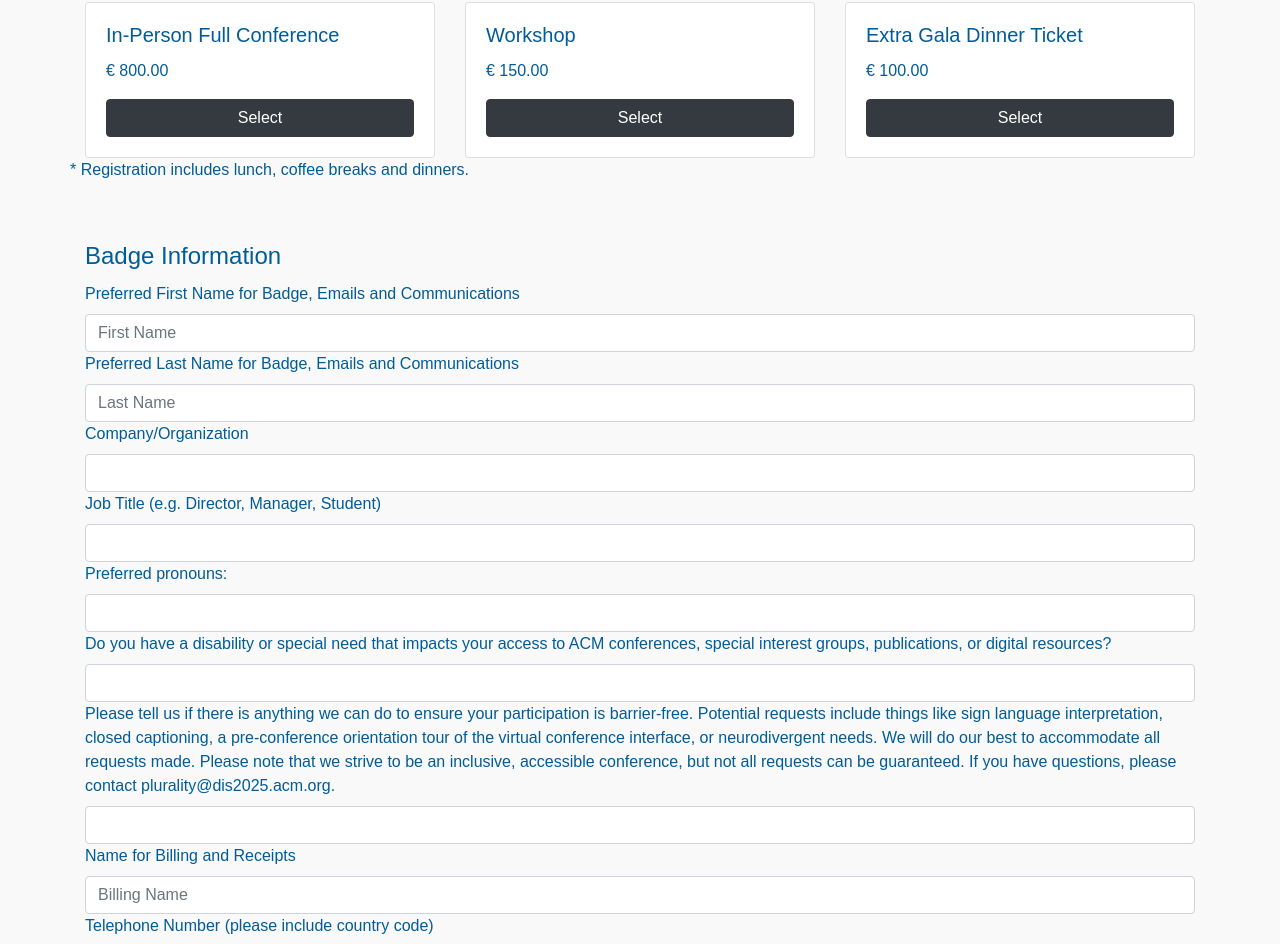
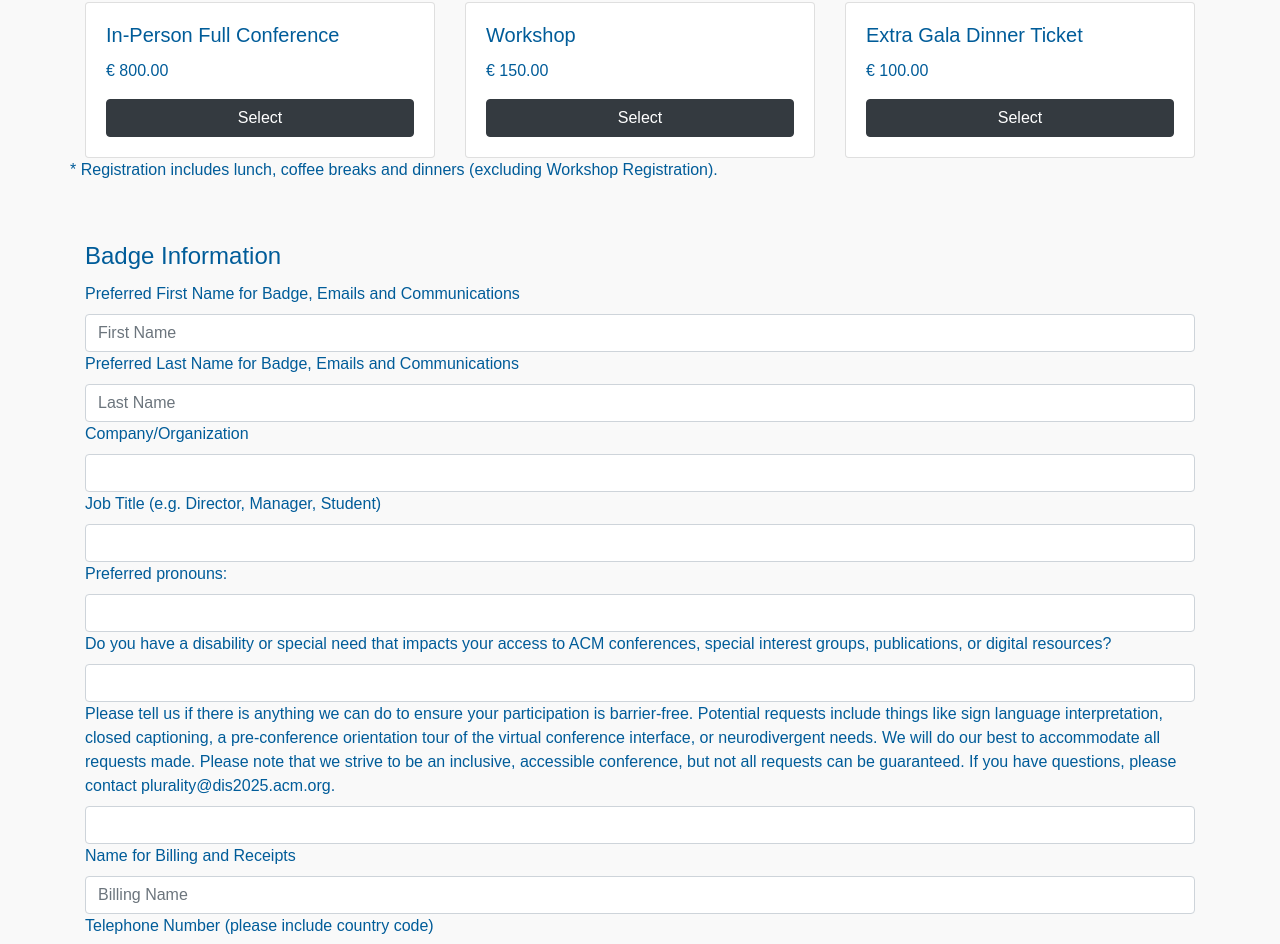
Before and after one commit to PipsRocha/DIS-Registration, a SvelteKit app: page /non-member in a window 1280 px wide. Shown: the part 1228-2172 px from the top of the page. Built offline with nearby package versions, Linux system fonts and the light colour scheme.

Commit message:
Update +page.svelte

```diff
--- a/src/routes/non-member/+page.svelte
+++ b/src/routes/non-member/+page.svelte
@@ -197,7 +197,7 @@
           </div>
         </div>
       </div>
-      <p>* Registration includes lunch, coffee breaks and dinners.</p>
+        <p>* Registration includes lunch, coffee breaks and dinners (excluding Workshop Registration).</p>
     </div>
   </div>
 </section>
```
